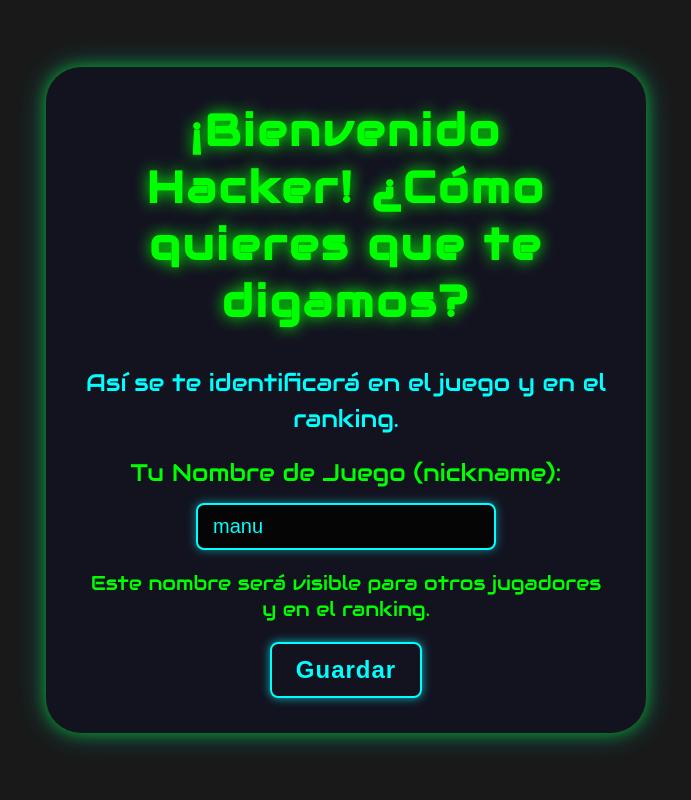
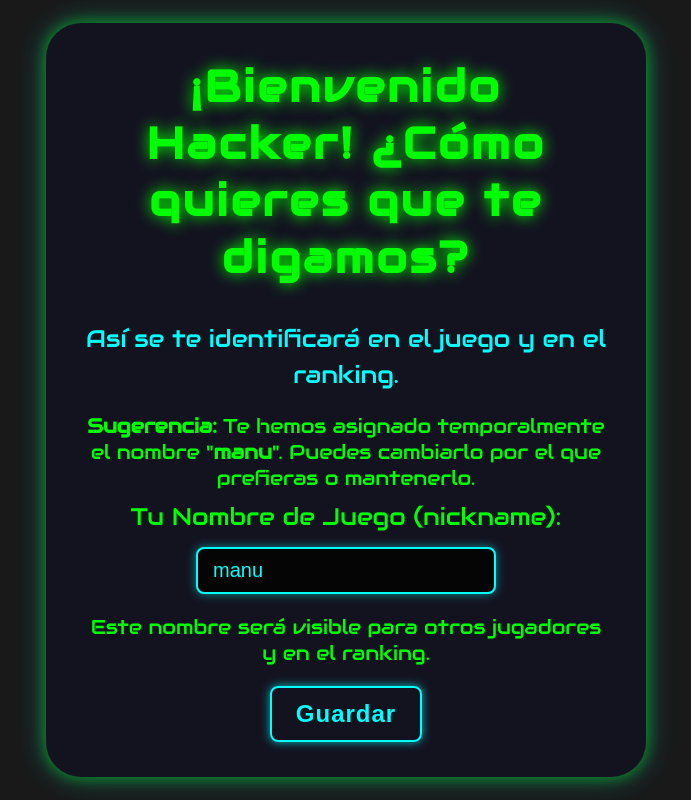
Before and after one commit to luke208/TrabajoAlgebra, a Django app: page /configurar-nombre/ in a window 1280 px wide. Shown: the whole page, without its empty margins (294-985 px from the left). Run offline with Django 5.2, Linux system fonts and the light colour scheme; a user stored in the database is signed in; data comes from the database, SQL or seed files in the repository; both versions use the stored data as it was after the commit.

Commit message:
Configurado el inicio de Sesión
-Forza a que si o si, se elija una cuenta de google.
-Pasa a un html, para elegir un nombre de Juego.

```diff
--- a/escape_Juego/forms.py
+++ b/escape_Juego/forms.py
@@ -1,29 +1,36 @@
 from django import forms
-from .models import Jugador #Importa el modelo de jugador
+from .models import Jugador
 
-#La clase para colocar el nombre del jugador
 class NombreJuegoForm(forms.ModelForm):
-    #Modifica los valores
     class Meta:
-        model = Jugador #Aplica al modelo del jugador
-        fields = ['nombre_juego'] #En el campo del nombre del juego
+        model = Jugador
+        fields = ['nombre_juego']
         labels = {
-            'nombre_juego': 'Tu Nombre de Juego (nickname)', #Indica cual sera tu nombre
+            'nombre_juego': 'Tu Nombre de Juego (nickname)',
         }
         help_texts = {
             'nombre_juego': 'Este nombre será visible para otros jugadores y en el ranking.',
         }
 
-    #Muestra el dato del nombre del usuario
     def __init__(self, *args, **kwargs):
-        # Es crucial para la validación obtener el usuario actual
         self.user = kwargs.pop('user', None)
         super().__init__(*args, **kwargs)
 
-    #Funcion para limpiar el nombre del juego
+        self.fields['nombre_juego'].widget.attrs.update({
+            'class': 'form-control',
+            'placeholder': 'Ingresa tu nombre de juego'
+        })
+
     def clean_nombre_juego(self):
-        nombre_juego = self.cleaned_data['nombre_juego']
-        if not nombre_juego.strip(): # Evita nombres solo con espacios
+        nombre_juego = self.cleaned_data['nombre_juego'].strip()
+
+        if not nombre_juego:
             raise forms.ValidationError("El nombre de juego no puede estar vacío.")
-        # Opcional: Podrías añadir validación para caracteres especiales, longitud, etc.
+
+        # Verificar que el nombre no esté en uso por otro usuario
+        if self.user and hasattr(self.user, 'jugador'):
+            existing = Jugador.objects.filter(nombre_juego=nombre_juego).exclude(user=self.user)
+            if existing.exists():
+                raise forms.ValidationError("Este nombre de juego ya está en uso.")
+
         return nombre_juego
--- a/escape_Juego/models.py
+++ b/escape_Juego/models.py
@@ -23,6 +23,8 @@ class Jugador(models.Model):
     # Ya no necesitas 'nombre' ni 'email' aquí, se obtienen del User model (user.username, user.email)
     fecha_registro = models.DateTimeField(auto_now_add=True)  # Fecha en la que se registró automáticamente
 
+    nombre_configurado_manualmente = models.BooleanField(default=False,
+                                                         help_text="Indica si el usuario ya configuró su nombre de juego manualmente")
     # Otros campos específicos del jugador que no están en el User de Django
     # Por ejemplo, un avatar, una biografía, etc.
     # avatar = models.ImageField(upload_to='avatars/', blank=True, null=True)
--- a/escape_Juego/templates/configurar_nombre_juego.html
+++ b/escape_Juego/templates/configurar_nombre_juego.html
@@ -17,6 +17,13 @@
     <h1 class="config-title">¡Bienvenido Hacker! ¿Cómo quieres que te digamos?</h1>
     <p class="config-text">Así se te identificará en el juego y en el ranking.</p>
 
+    {% if user.jugador.nombre_juego %}
+        <div class="alert alert-info">
+            <strong>Sugerencia:</strong> Te hemos asignado temporalmente el nombre "<strong>{{ user.jugador.nombre_juego }}</strong>".
+            Puedes cambiarlo por el que prefieras o mantenerlo.
+        </div>
+    {% endif %}
+
     <form method="post" class="config-form">
         {% csrf_token %}
         <div class="form-group">
--- a/escape_Juego/templates/menu_juego.html
+++ b/escape_Juego/templates/menu_juego.html
@@ -51,7 +51,7 @@
       <source src="{% static 'audios/sonido-stage.wav' %}" type="audio/wav">
     </audio>
     <audio id="sonido-menu" autoplay loop>
-      <source src="{% static 'audios/sonido-menu.mp3' %}" type="audio/mpeg">
+      <source src="{% static 'audios/sonido-menu.mp3' %}" type="audio/mp3">
     </audio>
 
     <!-- OPCIONES DEL MENÚ -->
--- a/escape_Juego/views.py
+++ b/escape_Juego/views.py
@@ -5,7 +5,7 @@ from django.contrib import messages
 from django.urls import reverse_lazy # Importar reverse_lazy
 from django.views.generic import FormView
 from django.contrib.auth import logout as auth_logout
-from .models import Sala,ProgresoUsuario, Mision, FilaTabla, CeldaTabla,Partida
+from .models import Sala,ProgresoUsuario, Mision, FilaTabla, CeldaTabla,Partida,Jugador
 from .forms import NombreJuegoForm
 from django.views.decorators.csrf import csrf_exempt
 import json
@@ -14,41 +14,65 @@ from django.views.decorators.http import require_POST
 #Coloco esta libreria para tener en cuenta el tiempo del usuario
 from django.utils.timezone import now
 from decimal import Decimal
+from .signals import crear_nombre_juego_unico
 #Inicio de pagina-Nombrado como Home
 def home(request):
     return render(request, 'home.html')
 
 # --- NUEVA VISTA: Punto de entrada después del login ---
-@login_required #Esto significa que solamente puede ser accedido, ya logueado
+@login_required
 def despues_login(request):
-    # Verifica si el Jugador tiene un nombre_juego configurado
-    # Como es la primera vez, este se encuentra limpio
-    #Por lo cual, deberia ir aqui
-    if not request.user.jugador.nombre_juego:
-        messages.info(request, "¡Bienvenido! Por favor, elige un nombre para tu jugador.")
+    #Si trae el usuario
+    if hasattr(request.user, 'jugador'):
+        jugador = request.user.jugador #Lo trae y ya esta configurado el nombre en el juego
+        print(f"🔍 Nombre: '{jugador.nombre_juego}', Configurado manualmente: {jugador.nombre_configurado_manualmente}")
+
+        # Si NO ha configurado manualmente su nombre (primera vez)
+        if not jugador.nombre_configurado_manualmente:
+            print("➡️ Primera vez - Redirigiendo a configurar nombre")
+            return redirect('configurar_nombre_juego')
+        else:#Sino va a directo al menu del juego
+            return redirect('menu_juego')
+    else: #Si no hay un jugador creado, se forma
+        # Crear jugador si no existe (por si falla el signal)
+        base_nombre = request.user.first_name or request.user.username or request.user.email.split('@')[0]
+        nombre_juego_unico = crear_nombre_juego_unico(base_nombre)
+        Jugador.objects.create(
+            user=request.user,
+            nombre_juego=nombre_juego_unico,
+            nombre_configurado_manualmente=False  # Debe configurar
+        )
         return redirect('configurar_nombre_juego')
-    else:
-        # Si ya tiene nombre de juego, va directo al menú principal del juego
-        return redirect('menu_juego')
-# --- Vista para configurar el nombre del jugador ---
 
 class ConfigurarNombreJuego(LoginRequiredMixin, FormView):
     template_name = 'configurar_nombre_juego.html'
     form_class = NombreJuegoForm
-    success_url = reverse_lazy('menu_juego') # Después de guardar el nombre, ir al menú
+    success_url = reverse_lazy('menu_juego')
 
-    #Trae el nombre actual en caso de que exista
+    def get_form_kwargs(self):
+        kwargs = super().get_form_kwargs()
+        kwargs['user'] = self.request.user
+        return kwargs
+
     def get_initial(self):
         initial = super().get_initial()
-        # Precargar el nombre actual si ya existe
-        if self.request.user.is_authenticated and hasattr(self.request.user, 'jugador'):
+        if hasattr(self.request.user, 'jugador'):
             initial['nombre_juego'] = self.request.user.jugador.nombre_juego
         return initial
 
-    #Trae el formulario validado y coloca el nombre que eligio
     def form_valid(self, form):
-        jugador = self.request.user.jugador
+        if not hasattr(self.request.user, 'jugador'):
+            # Crear jugador si no existe
+            jugador = Jugador.objects.create(
+                user=self.request.user,
+                nombre_juego='',
+                nombre_configurado_manualmente=False
+            )
+        else:
+            jugador = self.request.user.jugador
+
         jugador.nombre_juego = form.cleaned_data['nombre_juego']
+        jugador.nombre_configurado_manualmente = True  # ← CLAVE: Ya configuró
         jugador.save()
         messages.success(self.request, "¡Tu nombre de juego ha sido guardado con éxito!")
         return super().form_valid(form)
@@ -60,7 +84,6 @@ def menu_juego(request):
     return render(request, 'menu_juego.html',{'jugador':jugador})
 
 #Cierre de sesión , cuando clickea
-
 @login_required
 def custom_logout_view(request):
     """
```
Also changed, not shown: escapeRoom/settings.py (+9 -1 lines), escape_Juego/signals.py (+20 -7 lines), db.sqlite3, escape_Juego/migrations/0018_jugador_nombre_configurado_manualmente.py (added).
